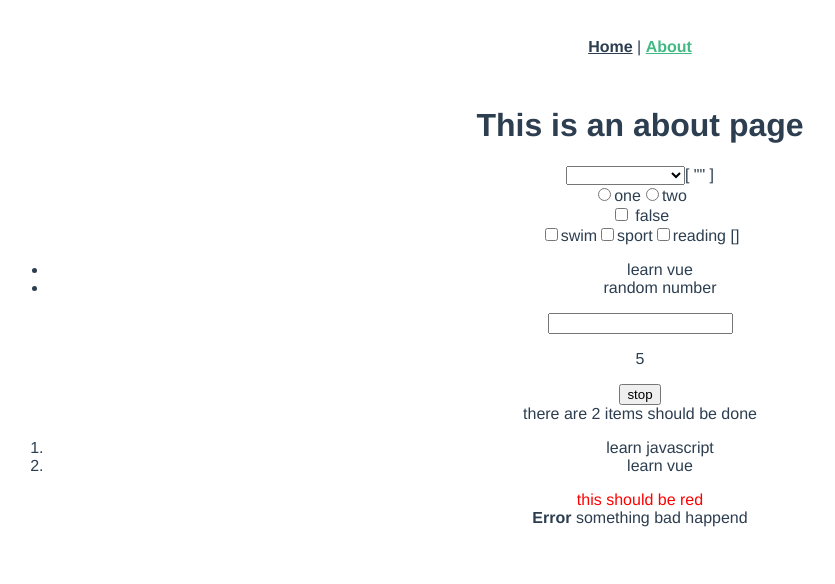
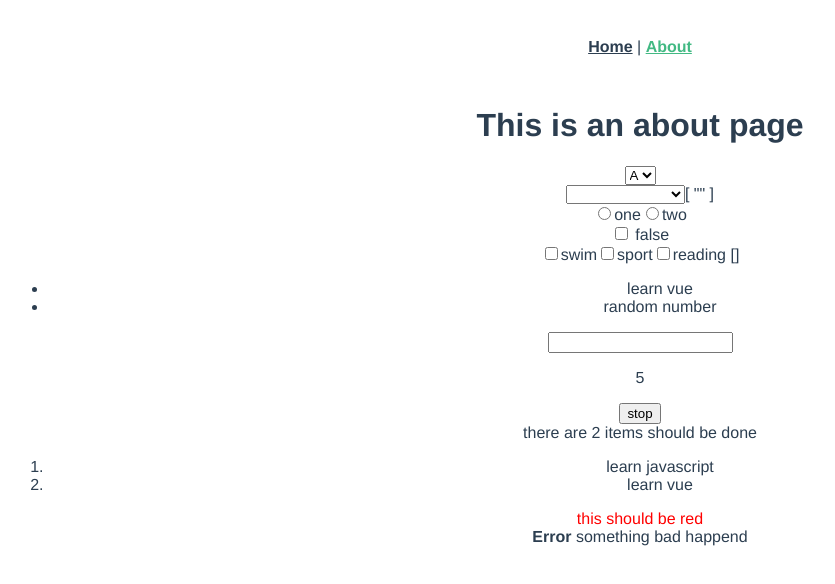
Before and after one commit to tangtongguang/vue, a Vue app: page /about in a window 1280 px wide. Shown: the top 584 px of the page, without its empty margins (0-835 px from the left). Built offline with nearby package versions, Linux system fonts and the light colour scheme.

Commit message:
attribue @change

```diff
--- /dev/null
+++ b/src/components/DatePicker.vue
@@ -0,0 +1,6 @@
+<template>
+  <select>
+    <option>A</option>
+    <option>B</option>
+  </select>
+</template>
--- a/src/views/About.vue
+++ b/src/views/About.vue
@@ -1,7 +1,9 @@
 <template>
   <div class="about">
     <h1>This is an about page</h1>
-
+    <section>
+      <date-picker @change="showSelect"></date-picker>
+    </section>
     <section>
       <form>
         <div>
@@ -79,13 +81,15 @@
 
 <script>
 import TodoItem from "../components/TodoItem";
+import DatePicker from "@/components/DatePicker";
 import CustomInput from "@/components/CustomInput.vue";
 import SlotComponent from "@/components/SlotComponent";
 export default {
   components: {
     TodoItem,
     CustomInput,
-    SlotComponent
+    SlotComponent,
+    DatePicker
   },
   data() {
     return {
@@ -125,6 +129,9 @@ export default {
     }
   },
   methods: {
+    showSelect(event) {
+      console.log("select changed", event.target.value);
+    },
     clearInterval(message, event) {
       console.log(message, event.target.tagName);
       clearInterval(this.interval);
```
